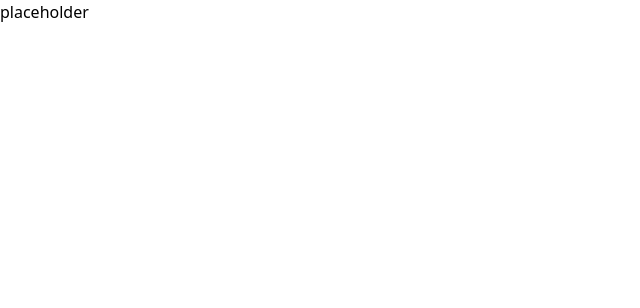
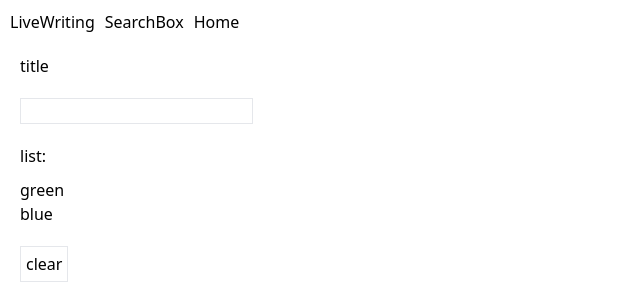
Before and after one commit to krystianwojtowicz/selleo, a React (Vite) app: page /searchbox in a window 1280 px wide. Shown: the top 308 px of the page, without its empty margins (0-640 px from the left). Built offline with nearby package versions, Linux system fonts and the light colour scheme.

Commit message:
searchbox

```diff
--- a/package.json
+++ b/package.json
@@ -12,14 +12,17 @@
   },
   "dependencies": {
     "react": "^18.2.0",
-    "react-dom": "^18.2.0"
+    "react-dom": "^18.2.0",
+    "react-router-dom": "^6.22.3"
   },
   "devDependencies": {
+    "@types/node": "^20.11.30",
     "@types/react": "^18.2.15",
     "@types/react-dom": "^18.2.7",
     "@typescript-eslint/eslint-plugin": "^6.0.0",
     "@typescript-eslint/parser": "^6.0.0",
     "@vitejs/plugin-react": "^4.0.3",
+    "@vitejs/plugin-react-refresh": "^1.3.6",
     "autoprefixer": "^10.4.17",
     "eslint": "^8.45.0",
     "eslint-config-prettier": "^9.0.0",
--- a/src/App.tsx
+++ b/src/App.tsx
@@ -1,11 +1,33 @@
+import './index.css';
+import { BrowserRouter as Router, Route, Routes, Link } from 'react-router-dom';
 import LiveWriting from './components/LiveWriting';
-import './index.css';
+import Home from './components/Home';
+import Searchbox from './components/Searchbox';
 
 function App() {
   return (
-    <div>
-      <LiveWriting />
-    </div>
+    <Router>
+      <div>
+        <nav>
+          <ul className="flex gap-[10px] ml-[10px] mt-[10px]">
+            <li>
+              <Link to="/livewriting">LiveWriting</Link>
+            </li>
+            <li>
+              <Link to="/searchbox">SearchBox</Link>
+            </li>
+            <li>
+              <Link to="/">Home</Link>
+            </li>
+          </ul>
+        </nav>
+        <Routes>
+          <Route path="/livewriting" Component={LiveWriting} />
+          <Route path="/searchbox" Component={Searchbox} />
+          <Route path="/" Component={Home} />
+        </Routes>
+      </div>
+    </Router>
   );
 }
 
--- /dev/null
+++ b/src/components/Home.tsx
@@ -0,0 +1,3 @@
+export default function Home() {
+  return <div>Home</div>;
+}
--- a/src/components/LiveWriting.tsx
+++ b/src/components/LiveWriting.tsx
@@ -5,7 +5,6 @@ export default function LiveWriting() {
   const [open, setOpen] = useState(false);
   const [enter, setEnter] = useState(false);
   const [outside, setOutside] = useState(false);
-  console.log(outside, enter);
   const inputRef = useRef<HTMLInputElement>(null);
 
   const handleKeyDown = (e: React.KeyboardEvent<HTMLInputElement>) => {
@@ -13,24 +12,6 @@ export default function LiveWriting() {
       setEnter(true);
     }
   };
-  // const divRef = useRef<HTMLDivElement>(null);
-  //   useEffect(() => {
-  //       const handleClickOutside = (event: MouseEvent) => {
-  //           // Sprawdź, czy divRef.current jest zdefiniowane przed użyciem
-  //           if (
-  //               divRef.current &&
-  //               !divRef.current.contains(event.target as Node)
-  //           ) {
-  //               setOpen(false);
-  //           }
-  //       };
-
-  //       document.body.addEventListener('click', handleClickOutside);
-
-  //       return () => {
-  //           document.body.removeEventListener('click', handleClickOutside);
-  //       };
-  //   }, [divRef]);
 
   useEffect(() => {
     const handleClickOutside = (e: MouseEvent) => {
@@ -49,7 +30,7 @@ export default function LiveWriting() {
     <div>
       {!open && (
         <button
-          onClick={(e) => {
+          onClick={(e: any) => {
             e.stopPropagation();
             setOpen(true);
           }}
--- /dev/null
+++ b/src/components/Searchbox.tsx
@@ -0,0 +1,56 @@
+import { useEffect, useState } from 'react';
+
+export default function Searchbox() {
+  const colors = ['green', 'blue'];
+
+  const [color, setColor] = useState('');
+  const [input, setInput] = useState('');
+  const [searchResults, setSearchResults] = useState(colors);
+
+  const handleSearch = (e: any) => {
+    const searchValue = e.target.value;
+    setColor(searchValue);
+    setInput(searchValue);
+    const filteredResults = colors.filter((item) =>
+      item.toLowerCase().includes(searchValue.toLowerCase()),
+    );
+    setSearchResults(filteredResults);
+  };
+
+  useEffect(() => {
+    if (input) {
+      setColor(searchResults[0]);
+    }
+  }, [searchResults]);
+
+  return (
+    <div className="m-[20px]">
+      <h1 className="my-[20px]" style={{ color: color }}>
+        title
+      </h1>
+      <input
+        type="text"
+        className="border-[1px] mb-[20px]"
+        onChange={handleSearch}
+        value={input}
+      />
+      <div>
+        <span>list:</span>
+        <ul className="mt-[10px]">
+          {searchResults.map((el) => (
+            <li key={el}>{el}</li>
+          ))}
+        </ul>
+      </div>
+      <button
+        className="border-[1px] p-[5px] mt-[20px]"
+        onClick={() => {
+          setInput('');
+          setSearchResults(colors);
+        }}
+      >
+        clear
+      </button>
+    </div>
+  );
+}
--- a/vite.config.ts
+++ b/vite.config.ts
@@ -1,7 +1,22 @@
+import { resolve } from 'path';
 import { defineConfig } from 'vite';
-import react from '@vitejs/plugin-react';
+import reactRefresh from '@vitejs/plugin-react-refresh';
+
+const root = resolve(__dirname, 'src');
+const outDir = resolve(__dirname, 'dist');
 
 // https://vitejs.dev/config/
 export default defineConfig({
-  plugins: [react()],
+  root,
+  plugins: [reactRefresh()],
+  build: {
+    outDir,
+    emptyOutDir: true,
+    rollupOptions: {
+      input: {
+        main: resolve(root, 'index.html'),
+        about: resolve(root, 'about', 'index.html'),
+      },
+    },
+  },
 });
```
Also changed, not shown: 1 other file (tests, documents, lock files or other folders).
